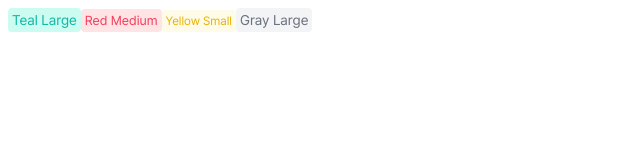
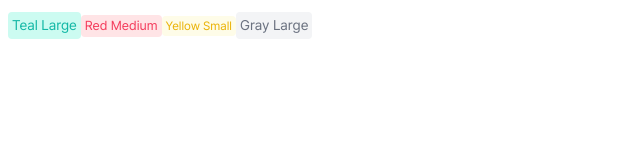
Before and after one commit to tikkle-a501/tikkle, a Next.js app in the folder front/tikkle/: page / in a window 1280 px wide. Shown: the top 160 px of the page, without its empty margins (0-640 px from the left). Built offline with nearby package versions, Linux system fonts and the light colour scheme.

Commit message:
S11P21A501-40 feat: 뱃지 div요소로 변경, 높이 지정, 필요한 옵션들 추가

```diff
--- a/front/tikkle/src/components/badge/Badge.tsx
+++ b/front/tikkle/src/components/badge/Badge.tsx
@@ -6,9 +6,9 @@ interface BadgeProps {
 
 const Badge: React.FC<BadgeProps> = ({ size, color, children }) => {
   const sizeClasses = {
-    l: "p-4 text-14 rounded-4",
-    m: "p-4 text-13 rounded-4",
-    s: "p-4 text-12 rounded-4",
+    l: "inline-flex justify-center items-center p-4 h-[27px] text-14 rounded-4",
+    m: "inline-flex justify-center items-center p-4 h-[22px] text-13 rounded-4",
+    s: "inline-flex justify-center items-center p-4 h-[20px] text-12 rounded-4",
   };
 
   const colorClasses = {
@@ -19,9 +19,9 @@ const Badge: React.FC<BadgeProps> = ({ size, color, children }) => {
   };
 
   return (
-    <span className={`${sizeClasses[size]} ${colorClasses[color]}`}>
+    <div className={`${sizeClasses[size]} ${colorClasses[color]}`}>
       {children}
-    </span>
+    </div>
   );
 };
 
```
